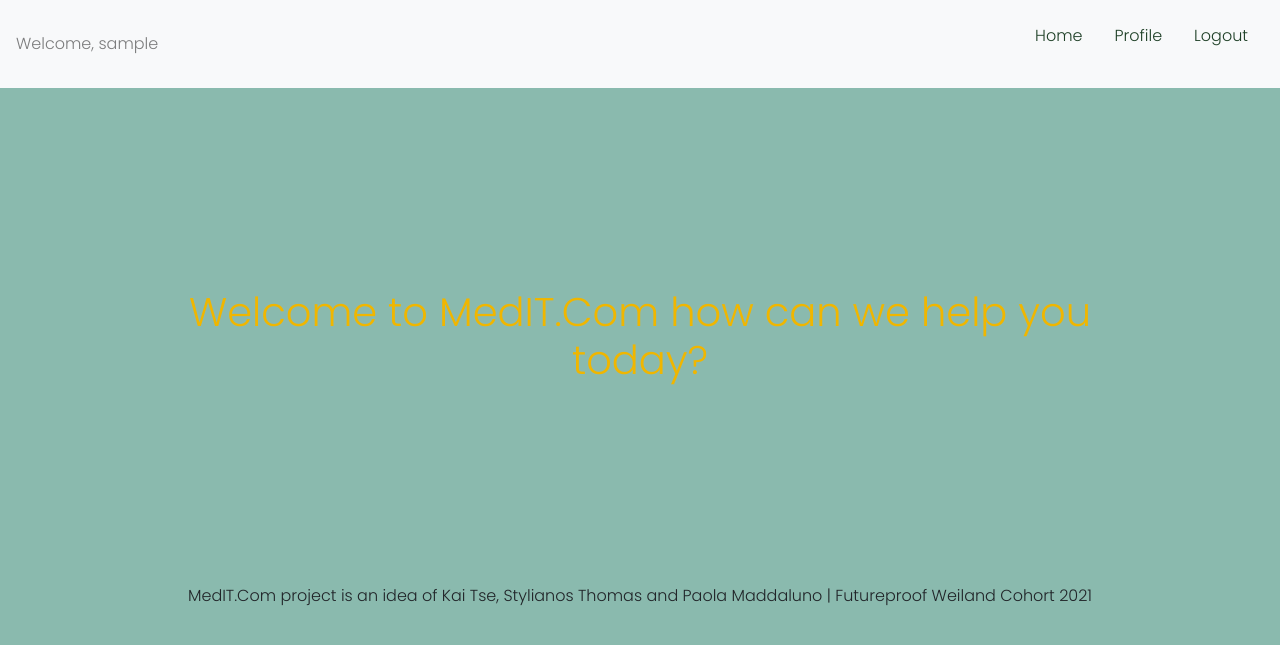
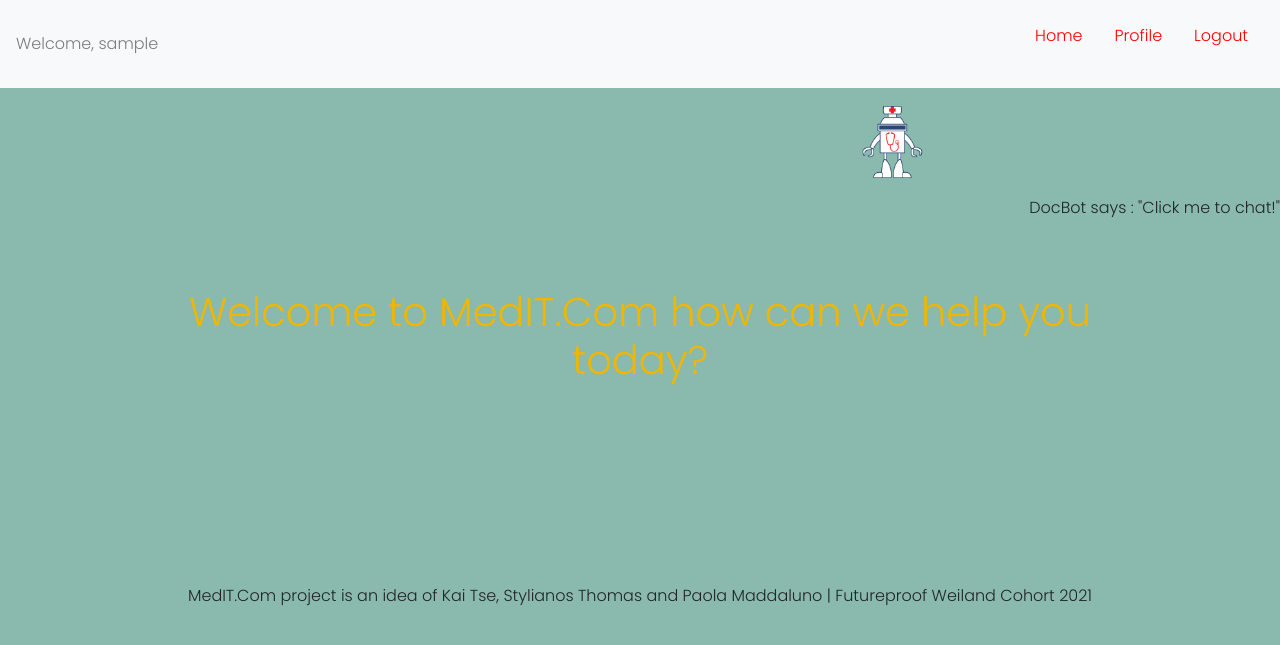
Before and after one commit to PaolaDMadd/MedIT_com_app, a Django app: page / in a window 1280 px wide. Shown: the top 645 px of the page. Run offline with Django 3.2, Linux system fonts and the light colour scheme; the visitor is signed in with stand-in values (Sample User, id 1); some libraries are stand-ins or nearby versions.

Commit message:
add some style

```diff
--- a/MedIT_com/users/static/css/main.css
+++ b/MedIT_com/users/static/css/main.css
@@ -4,7 +4,8 @@
 
     --font-title: 'Lato', sans-serif;
     --font-content: 'Poppins', sans-serif;
-    --font-color-content: #1F4027;
+    /* #1F4027; */
+    --font-color-content: red;
     --font-color-title: #f0b600;
     --main-background-color: #8abaae;
 }
@@ -41,6 +42,47 @@ a {
     margin: 200px auto;
 }
 
+figure{
+    display: flex;
+    flex-direction: column;
+    justify-content: center;
+    float: right;
+    right: 0;
+    margin:0;
+    padding:0;
+}
+
+figcaption p{
+    float: right;
+    font-size: clamp(0.5rem 2.5vh 1rem);
+
+}
+#robot{
+    width: 15%;
+    object-fit: scale-down;
+    margin: 1em;
+    float: right;
+}
+
 .footer p{
     text-align: center;
 }
+
+.footer{
+    bottom: 0;
+}
+
+form{
+    width: 50%;
+    margin: auto;
+    display: flex;
+    flex-direction: column;
+}
+
+form > label{
+    margin: 1em;
+}
+
+form > input{
+    margin: 1em;
+}
--- a/MedIT_com/users/templates/base.html
+++ b/MedIT_com/users/templates/base.html
@@ -30,6 +30,16 @@
     </nav>
 </header>
 <body>
+    {% if user.is_authenticated %}
+
+    <figure>
+        <img id="robot" src="{% static 'css/robot.png' %}" alt="chatbot robot image">
+        <figcaption><p>DocBot says : "Click me to chat!"</p></figcaption>
+    </figure>
+
+
+
+    {% endif %}
     <main id="main-container"class="container">
             {% block content %}
             {% endblock content %}
```
Also changed, not shown: MedIT_com/users/static/css/robot.png (added), 2 other files.
